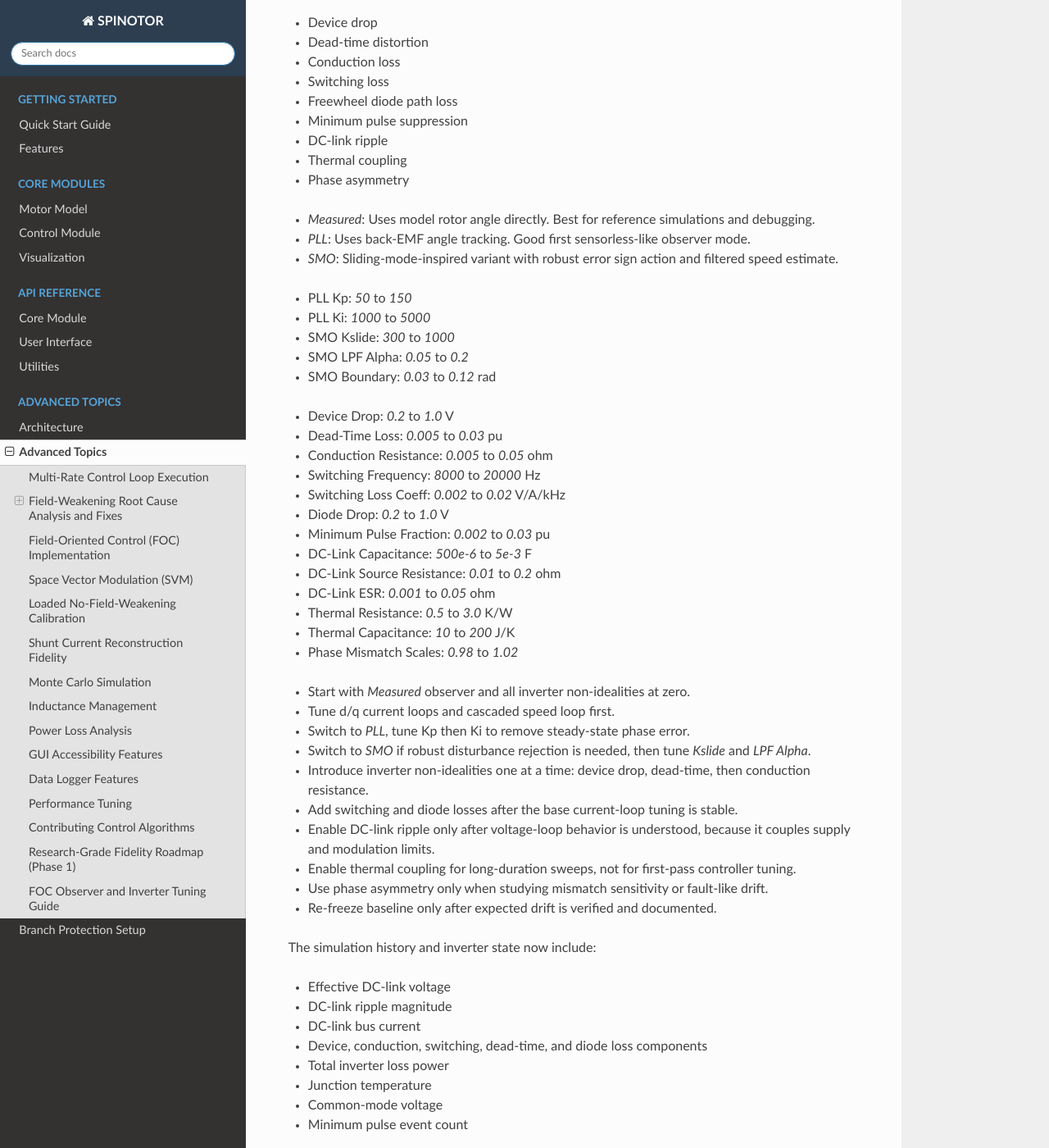
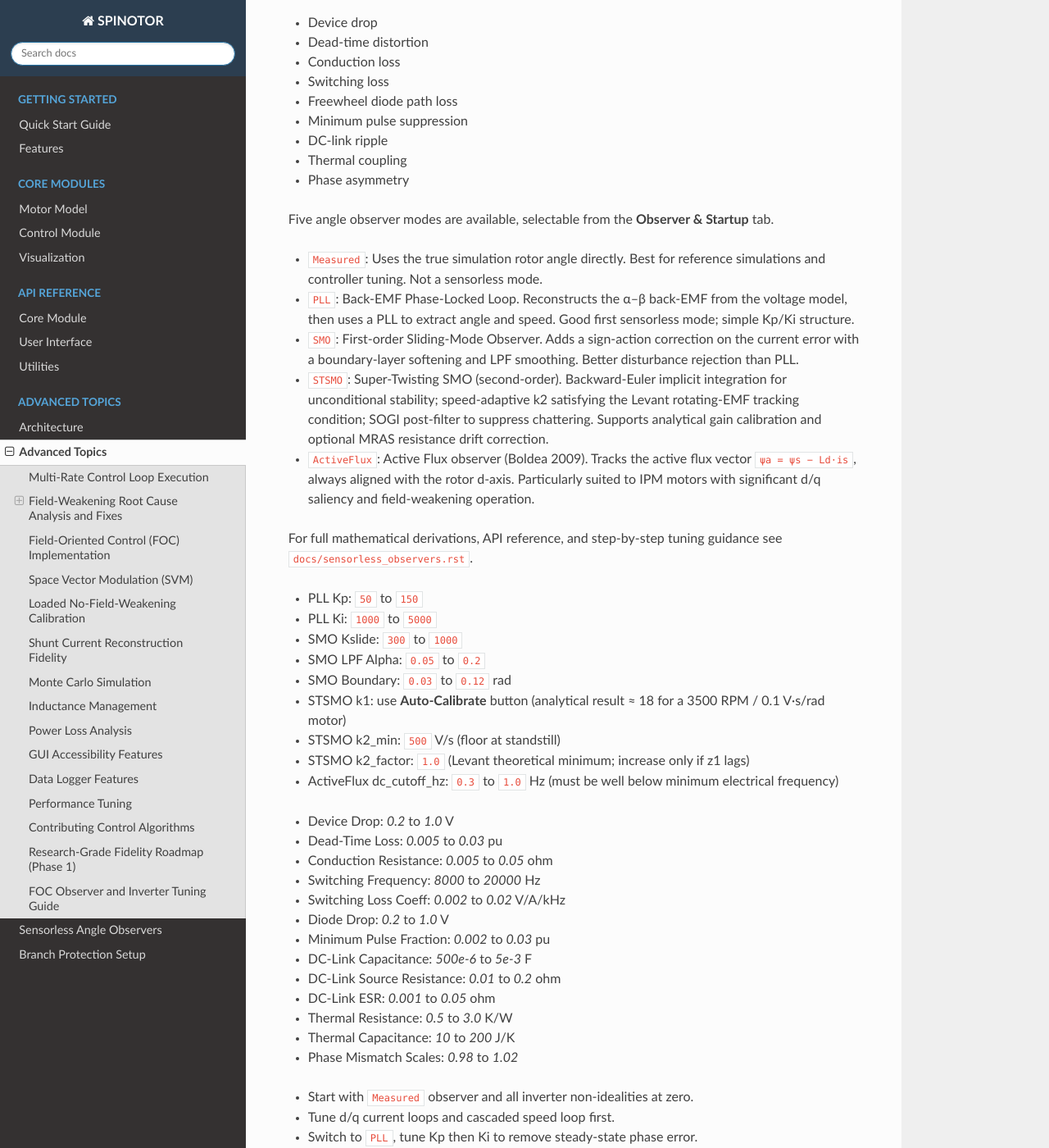
Before and after one commit to aminekhettat/BLDC-Simulator, a Sphinx documentation site: the page built from docs/advanced.rst, in a window 1280 px wide and 1400 px high, scrolled down 15245 px. Shown: the whole window at 82% size. Built offline with Sphinx 7.4.7 and the Read the Docs theme 3.1.0, drawn with Linux system fonts in a browser that asks for light colours; some of the changed text lies outside the part shown.

Commit message:
docs: add sensorless observer documentation and update all doc files
- README.md: fix PyQt6 → PySide6 reference; add Sensorless Angle Observers
  section covering all five modes (Measured, PLL, SMO, STSMO, ActiveFlux)
  with gain guidance and API examples
- docs/sensorless_observers.rst: new dedicated Sphinx page with full
  mathematical derivations (Levant conditions, backward-Euler, SOGI,
  Active Flux psi_a formulation), API code examples, tuning workflow,
  and sensorless blend documentation
- docs/advanced.rst: expand observer mode selection to list all five modes;
  add STSMO and ActiveFlux to suggested gain table; update tuning workflow
  to include STSMO Auto-Calibrate and sensorless blend steps
- docs/features.rst: fix PyQt6 -> PySide6; add Sensorless Angle Observers
  section; expand FOC feature bullet with observer list
- docs/index.rst: bump version to 0.10.0; update welcome text to mention
  sensorless observers and PySide6 migration; add sensorless_observers
  to Advanced Topics toctree
- QUICKSTART.md: replace old flat-tab numbering with new 5-tab layout;
  add Observer & Startup step documenting all five observer modes;
  fix troubleshooting tab references

Co-Authored-By: Claude Sonnet 4.6 <noreply@anthropic.com>

```diff
--- a/docs/advanced.rst
+++ b/docs/advanced.rst
@@ -795,18 +795,39 @@ Available feature toggles:
 Observer mode selection
 ^^^^^^^^^^^^^^^^^^^^^^^
 
-- `Measured`: Uses model rotor angle directly. Best for reference simulations and debugging.
-- `PLL`: Uses back-EMF angle tracking. Good first sensorless-like observer mode.
-- `SMO`: Sliding-mode-inspired variant with robust error sign action and filtered speed estimate.
+Five angle observer modes are available, selectable from the **Observer & Startup** tab.
+
+- ``Measured``: Uses the true simulation rotor angle directly.  Best for reference
+  simulations and controller tuning.  Not a sensorless mode.
+- ``PLL``: Back-EMF Phase-Locked Loop.  Reconstructs the α–β back-EMF from the
+  voltage model, then uses a PLL to extract angle and speed.  Good first sensorless
+  mode; simple Kp/Ki structure.
+- ``SMO``: First-order Sliding-Mode Observer.  Adds a sign-action correction on the
+  current error with a boundary-layer softening and LPF smoothing.  Better
+  disturbance rejection than PLL.
+- ``STSMO``: Super-Twisting SMO (second-order).  Backward-Euler implicit integration
+  for unconditional stability; speed-adaptive k2 satisfying the Levant rotating-EMF
+  tracking condition; SOGI post-filter to suppress chattering.  Supports analytical
+  gain calibration and optional MRAS resistance drift correction.
+- ``ActiveFlux``: Active Flux observer (Boldea 2009).  Tracks the active flux vector
+  ``ψa = ψs − Ld·is``, always aligned with the rotor d-axis.  Particularly suited
+  to IPM motors with significant d/q saliency and field-weakening operation.
+
+For full mathematical derivations, API reference, and step-by-step tuning guidance
+see ``docs/sensorless_observers.rst``.
 
 Suggested initial observer gains
 ^^^^^^^^^^^^^^^^^^^^^^^^^^^^^^^^
 
-- PLL Kp: `50` to `150`
-- PLL Ki: `1000` to `5000`
-- SMO Kslide: `300` to `1000`
-- SMO LPF Alpha: `0.05` to `0.2`
-- SMO Boundary: `0.03` to `0.12` rad
+- PLL Kp: ``50`` to ``150``
+- PLL Ki: ``1000`` to ``5000``
+- SMO Kslide: ``300`` to ``1000``
+- SMO LPF Alpha: ``0.05`` to ``0.2``
+- SMO Boundary: ``0.03`` to ``0.12`` rad
+- STSMO k1: use **Auto-Calibrate** button (analytical result ≈ 18 for a 3500 RPM / 0.1 V·s/rad motor)
+- STSMO k2_min: ``500`` V/s (floor at standstill)
+- STSMO k2_factor: ``1.0`` (Levant theoretical minimum; increase only if z1 lags)
+- ActiveFlux dc_cutoff_hz: ``0.3`` to ``1.0`` Hz (must be well below minimum electrical frequency)
 
 Suggested inverter non-ideality starting points
 ^^^^^^^^^^^^^^^^^^^^^^^^^^^^^^^^^^^^^^^^^^^^^^^^
@@ -828,14 +849,24 @@ Suggested inverter non-ideality starting points
 Tuning workflow (recommended)
 ^^^^^^^^^^^^^^^^^^^^^^^^^^^^^
 
-- Start with `Measured` observer and all inverter non-idealities at zero.
+- Start with ``Measured`` observer and all inverter non-idealities at zero.
 - Tune d/q current loops and cascaded speed loop first.
-- Switch to `PLL`, tune Kp then Ki to remove steady-state phase error.
-- Switch to `SMO` if robust disturbance rejection is needed, then tune `Kslide` and `LPF Alpha`.
-- Introduce inverter non-idealities one at a time: device drop, dead-time, then conduction resistance.
+- Switch to ``PLL``, tune Kp then Ki to remove steady-state phase error.
+- Switch to ``SMO`` if robust disturbance rejection is needed; tune Kslide,
+  then LPF Alpha, then Boundary.
+- Switch to ``STSMO`` for best chattering suppression or wide speed range.
+  Use the **Auto-Calibrate** button first, then adjust k2_min for low-speed
+  stability margin.
+- Switch to ``ActiveFlux`` for IPM motors or field-weakening studies where
+  d/q saliency is significant.
+- Enable the sensorless blend (``set_sensorless_blend()``) before switching
+  from Measured to any sensorless mode to avoid abrupt angle steps.
+- Introduce inverter non-idealities one at a time: device drop, dead-time,
+  then conduction resistance.
 - Add switching and diode losses after the base current-loop tuning is stable.
-- Enable DC-link ripple only after voltage-loop behavior is understood, because it couples supply and modulation limits.
-- Enable thermal coupling for long-duration sweeps, not for first-pass controller tuning.
+- Enable DC-link ripple only after voltage-loop behavior is understood,
+  because it couples supply and modulation limits.
+- Enable thermal coupling for long-duration sweeps, not first-pass tuning.
 - Use phase asymmetry only when studying mismatch sensitivity or fault-like drift.
 - Re-freeze baseline only after expected drift is verified and documented.
 
```
Also changed, not shown: QUICKSTART.md (+53 -43 lines), README.md (+72 -1 lines), docs/features.rst (+32 -2 lines), docs/index.rst (+9 -5 lines), docs/sensorless_observers.rst (added, +369 -0 lines).
